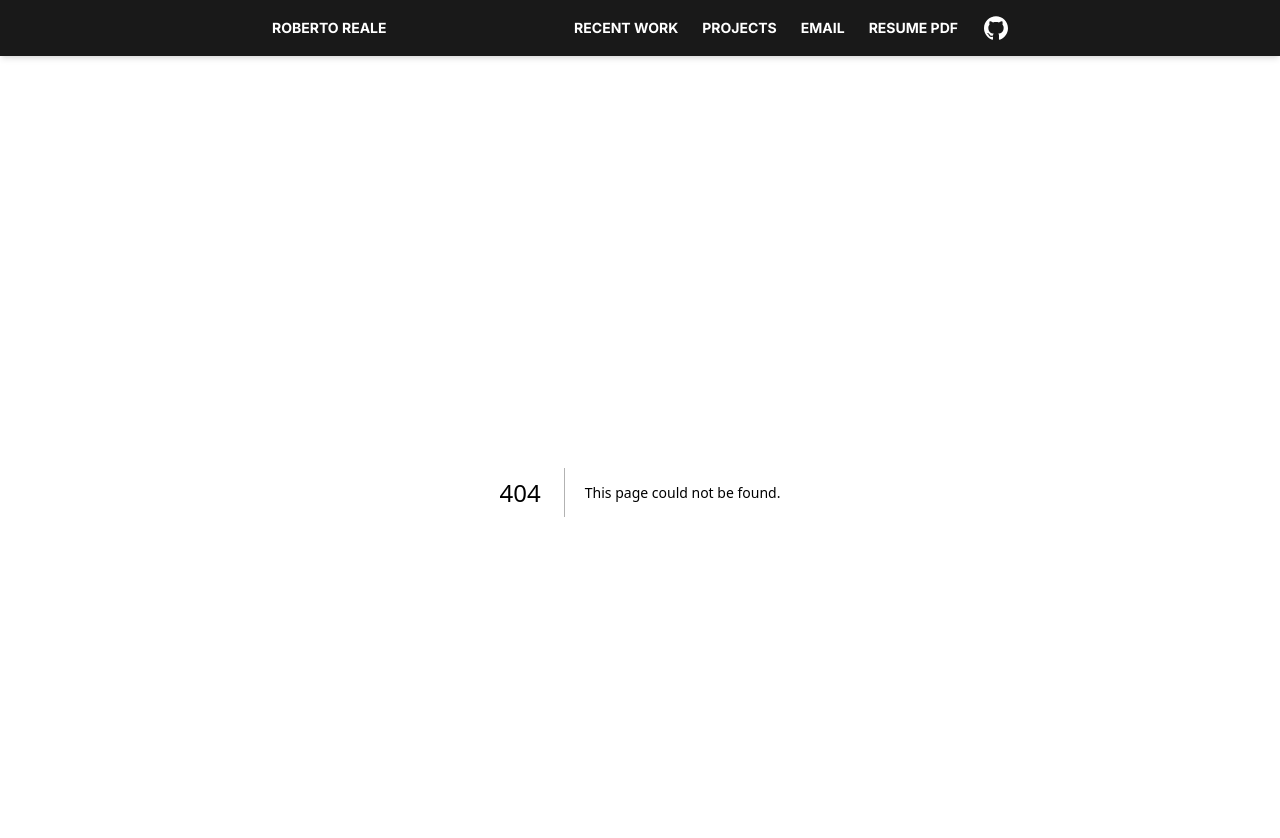
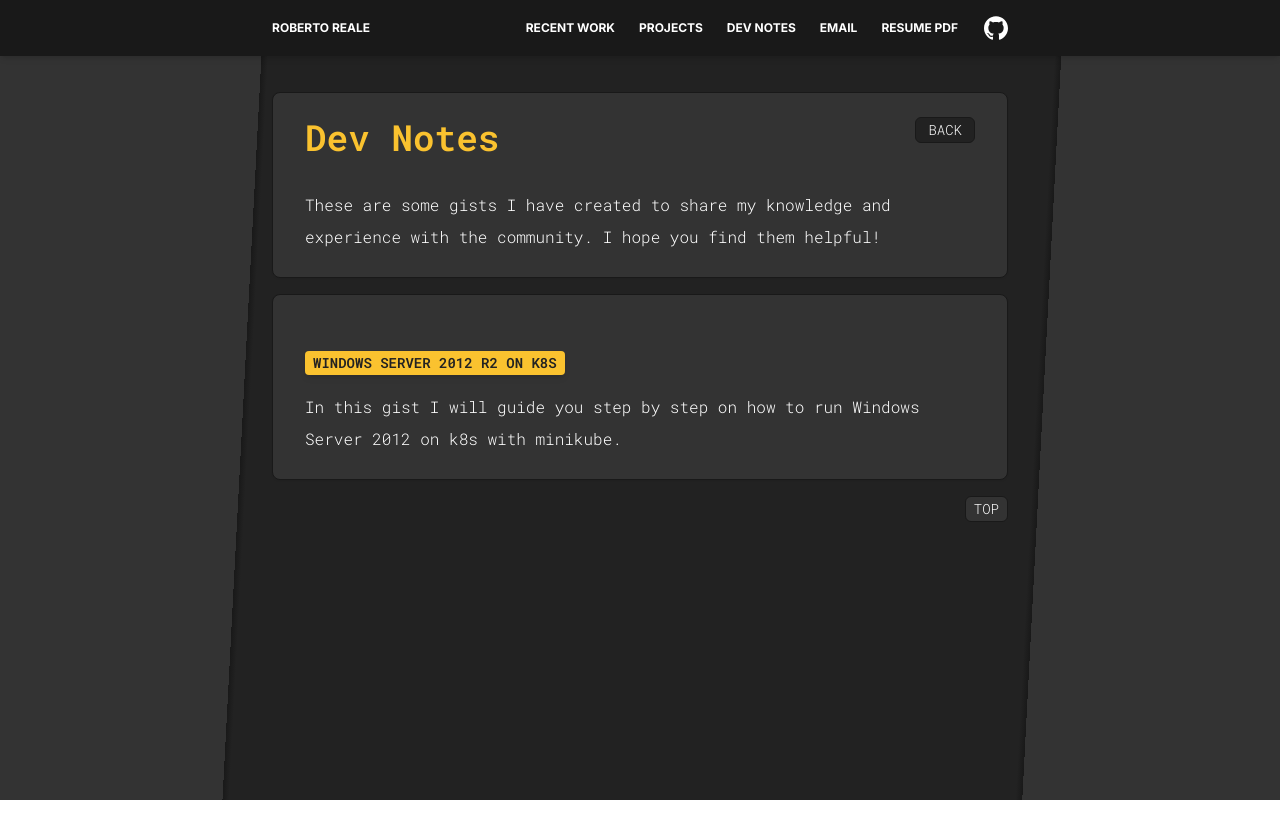
Before and after one commit to sickdyd/sickdyd.github.io, a Next.js app: page /dev-notes in a window 1280 px wide. Before the commit this address had no page. Shown: the top 838 px of the page. After the commit the page ends 800 px from the top, so only its background shows below. Built offline with nearby package versions, Linux system fonts and the light colour scheme.

Commit message:
Add dev notes section

```diff
--- a/src/app/components/Navbar.tsx
+++ b/src/app/components/Navbar.tsx
@@ -43,7 +43,7 @@ export default function Navbar() {
       className={`fixed bg-quaternary font-bold text-white ${inter.className} w-full shadow-md z-10`}
     >
       <ul
-        className={`m-auto flex max-w-3xl items-center justify-between gap-6 p-4 text-sm font-bold uppercase text-quinary transition-all duration-300 ease-in-out sm:m-0 sm:max-w-fit sm:flex-col sm:items-start sm:overflow-hidden ${maxHeightClassName}`}
+        className={`m-auto flex max-w-3xl items-center justify-between gap-6 p-4 text-xs font-bold uppercase text-quinary transition-all duration-300 ease-in-out sm:m-0 sm:max-w-fit sm:flex-col sm:items-start sm:overflow-hidden ${maxHeightClassName} sm:text-sm`}
       >
         <li className="hidden sm:block">
           <span onClick={toggleMenu}>Menu</span>
@@ -69,6 +69,15 @@ export default function Navbar() {
             pathname={pathname}
           >
             Projects
+          </NavbarEntry>
+        </li>
+        <li>
+          <NavbarEntry
+            href="/dev-notes"
+            toggleMenu={toggleMenu}
+            pathname={pathname}
+          >
+            Dev Notes
           </NavbarEntry>
         </li>
         <li>
--- /dev/null
+++ b/src/app/dev-notes/page.tsx
@@ -0,0 +1,30 @@
+import { ReactNode } from "react";
+import GoTop from "../components/GoTop";
+import H1 from "../components/H1";
+import RecentWorkEntry from "../components/RecentWorkItem";
+import TextWrapper from "../components/TextWrapper";
+
+export type Project = {
+  title: ReactNode;
+  contents: ReactNode;
+};
+
+export default function RecentWork() {
+  return (
+    <>
+      <TextWrapper>
+        <H1 withBack>Dev Notes</H1>
+        <p className="text-quinary">
+          These are some gists I have created to share my knowledge and experience with the community. I hope you find them helpful!
+        </p>
+      </TextWrapper>
+      <RecentWorkEntry
+        title="Windows Server 2012 R2 on k8s"
+        description="In this gist I will guide you step by step on how to run Windows Server 2012 on k8s with minikube."
+        link="https://gist.github.com/sickdyd/18363addb996408cd62fcbadb1d18d5e"
+        target="_blank"
+      />
+      <GoTop />
+    </>
+  );
+}
```
